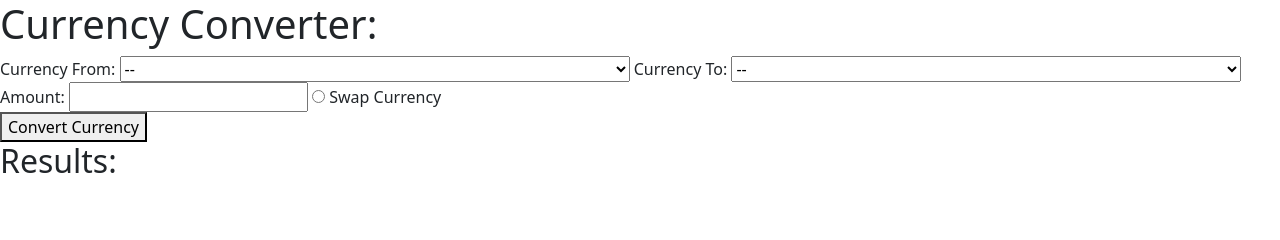
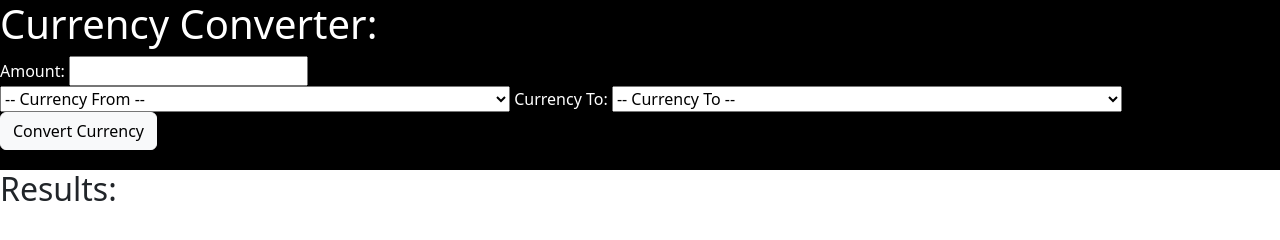
Before and after one commit to MarcusKyung/currency-exchange, a website built with webpack: page src/index.html in a window 1280 px wide. Built offline with nearby package versions, Linux system fonts and the light colour scheme.

Commit message:
WIP: adding updated styling

```diff
--- a/src/css/styles.css
+++ b/src/css/styles.css
@@ -0,0 +1,14 @@
+#headerDiv {
+  background-color: black;
+  color: white;
+}
+
+#formDiv {
+  background-color: black;
+  color: white;
+  padding-bottom: 20px
+}
+
+#resultsDiv {
+  background-color: white;
+}
--- a/src/index.html
+++ b/src/index.html
@@ -4,20 +4,24 @@
   <meta charset="UTF-8">
   <meta http-equiv="X-UA-Compatible" content="IE=edge">
   <meta name="viewport" content="width=device-width, initial-scale=1.0">
+  <link rel="icon" type="image/x-icon" href="./assets/images/currencySwap.png">
   <title>Currency Exchanger</title>
 </head>
 <body>
-  <h1>Currency Converter:</h1>
+
   <div id="formDiv">
+    <h1>Currency Converter:</h1>
     <form id="currencyConverter">
-      <label for="currencyFrom">Currency From:</label>
+      <label for="currencyAmount">Amount:</label>
+      <input id="currencyAmount" type="number" name="currencyAmount" min="1" required>
+      <br>
       <select name="currencyFrom" id="currencyFrom" required>
         <option disabled selected value> -- Common Selections -- </option>
         <option value="USD" id="USDFrom">United States Dollar---United States</option>
         <option value="EUR" id="EURFrom">Euro---European Union</option>
         <option value="GBP" id="GBPFrom">Pound Sterling---United Kingdom</option>
         <option value="JPY" id="JPYFrom">Japanese Yen---Japan</option>
-        <option disabled selected value> -- </option>
+        <option disabled selected value> -- Currency From -- </option>
         <option value="AED" id="AEDFrom">UAE Dirham---United Arab Emirates</option>
         <option value="AFN" id="AFNFrom">Afghan Afghani---Afghanistan</option>
         <option value="ALL" id="ALLFrom">Albanian Lek---Albania</option>
@@ -183,7 +187,8 @@
         <option value="EUR" id="EURTo">Euro---European Union</option>
         <option value="GBP" id="GBPTo">Pound Sterling---United Kingdom</option>
         <option value="JPY" id="JPYTo">Japanese Yen---Japan</option>
-        <option disabled selected value> -- </option>
+        <option value="XXX" id="XXXTo">BAD RESPONSE TEXT</option>
+        <option disabled selected value> -- Currency To -- </option>
         <option value="AED" id="AEDTo">UAE Dirham---United Arab Emirates</option>
         <option value="AFN" id="AFNTo">Afghan Afghani---Afghanistan</option>
         <option value="ALL" id="ALLTo">Albanian Lek---Albania</option>
@@ -342,12 +347,8 @@
         <option value="ZMW" id="ZMWTo">Zambian Kwacha---Zambia</option>
         <option value="ZWL" id="ZWLTo">Zimbabwean Dollar---Zimbabwe</option>
       </select>
-      <label for="currencyAmount">Amount:</label>
-      <input id="currencyAmount" type="number" name="currencyAmount" min="1" required>
-      <input type="radio" id="swapCurrency" name="swapCurrency" value="Yes">
-      <label for="swapCurrency">Swap Currency</label>
       <br>
-      <button type="submit" class="btn-success" id="convertCurrency">Convert Currency</button>
+      <button type="submit" class="btn btn-light" id="convertCurrency">Convert Currency</button>
     </form>
   </div>
   <div id="resultsDiv">
```
